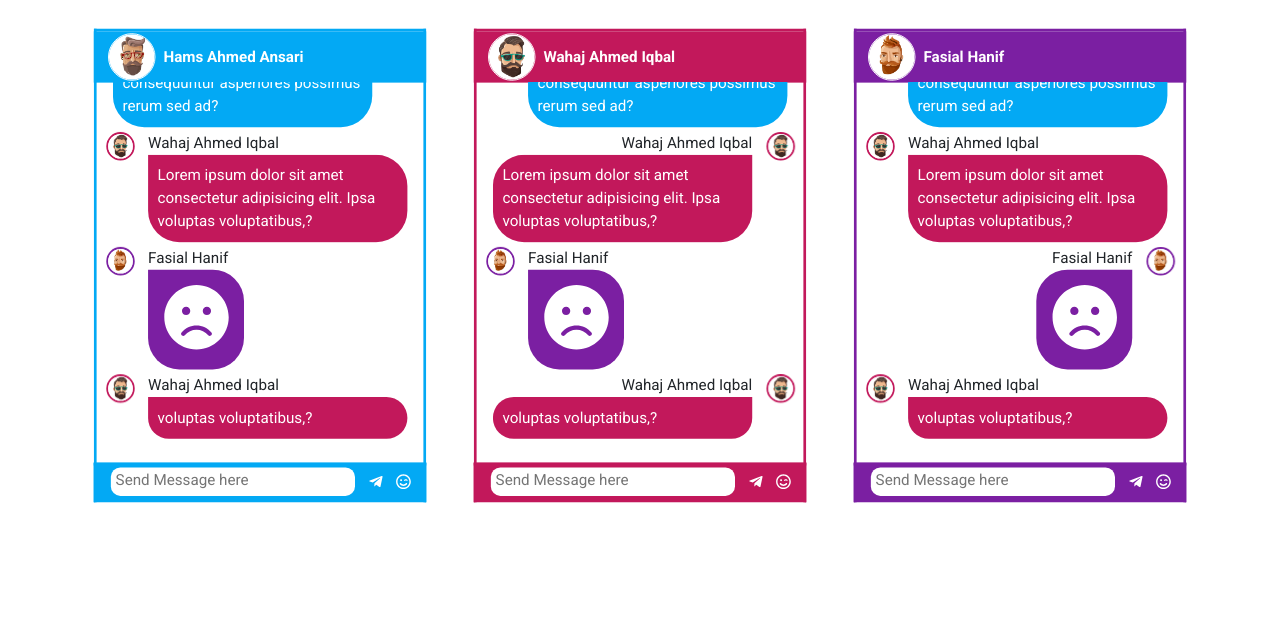
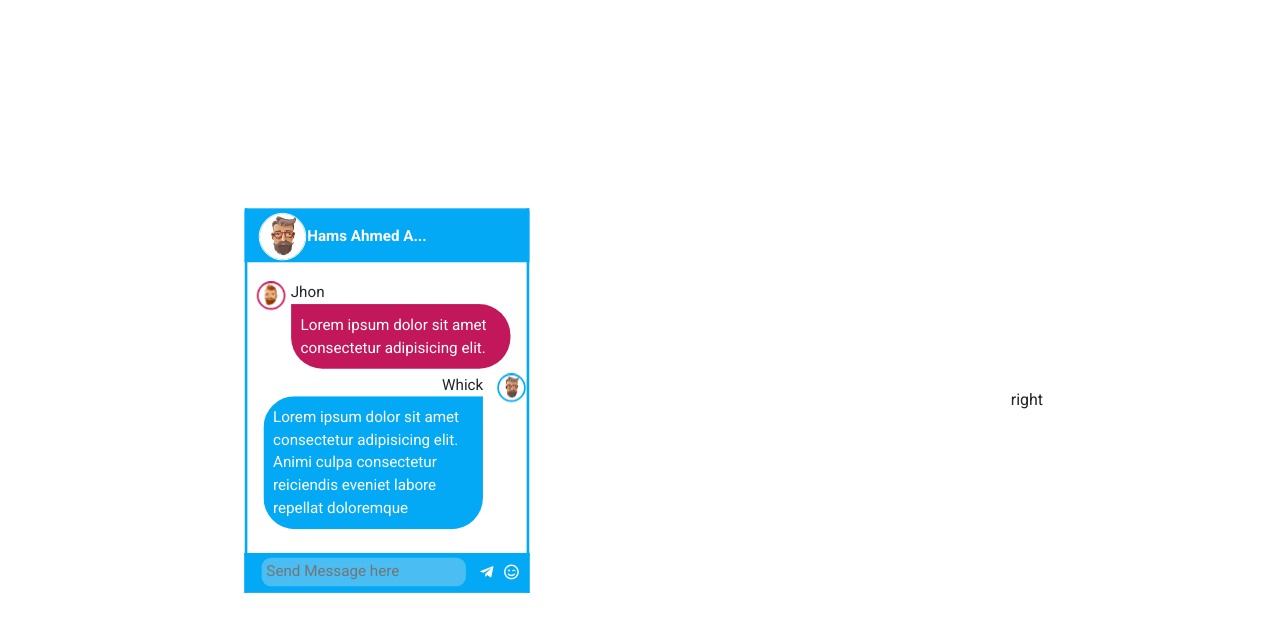
Before and after one commit to hamsahmedansari/React-simple-chat, a React (Create React App) app: page / in a window 1280 px wide. Shown: the top 632 px of the page. Built offline with nearby package versions, Linux system fonts and the light colour scheme.

Commit message:
UPDATE: :construction: option component update

```diff
--- a/src/component/home/index.jsx
+++ b/src/component/home/index.jsx
@@ -1,6 +1,7 @@
 import React, { Component } from "react";
 import "./style.scss";
 import Chat from "../chat";
+import Option from "../option";
 
 class Home extends Component {
   constructor(props) {
@@ -89,35 +90,28 @@ class Home extends Component {
 
   render() {
     return (
-      <div className="home">
-        <div className="container text-center mt-3">
-          <h2>{/* <i className="far fa-comments" /> Group Chat */}</h2>
-        </div>
-        {/* Chat */}
-        <div className="container">
-          <div className="row ">
-            {/* <div className="col-12 col-xl-4 col-lg-4 col-sm-6 col-xs-12">
-              <Chat active={true} />
-            </div> */}
-            {/* Need To Active on click */}
-            {this.state.users.map(user => (
-              <div
-                className="col-12 col-xl-4 col-lg-4 col-sm-6 col-xs-12 mb-5"
-                key={user._id}
-              >
-                <Chat
-                  user={user}
-                  active={user.active}
-                  messages={this.state.messages}
-                  allUsers={this.state.users}
-                  changeStateOfUserFocus={this.changeStateOfUserFocus}
-                  pushMessageToState={this.pushMessageToState}
-                />
-              </div>
-            ))}
-          </div>
-        </div>
-      </div>
+      // <div className="home">
+      //   <div className="container">
+      //     <div className="row ">
+      //       {this.state.users.map(user => (
+      //         <div
+      //           className="col-12 col-xl-4 col-lg-4 col-sm-6 col-xs-12 mb-5"
+      //           key={user._id}
+      //         >
+      //           <Chat
+      //             user={user}
+      //             active={user.active}
+      //             messages={this.state.messages}
+      //             allUsers={this.state.users}
+      //             changeStateOfUserFocus={this.changeStateOfUserFocus}
+      //             pushMessageToState={this.pushMessageToState}
+      //           />
+      //         </div>
+      //       ))}
+      //     </div>
+      //   </div>
+      // </div>
+      <Option />
     );
   }
 }
--- /dev/null
+++ b/src/component/option/index.jsx
@@ -0,0 +1,119 @@
+import React, { Component } from "react";
+import "./style.scss";
+import Chat from "../chat";
+
+class Option extends Component {
+  constructor(props) {
+    super(props);
+    this.state = {
+      name: "Hams Ahmed Ansari",
+      image: "/assets/images/4.jpeg",
+      color: "#03A9F4",
+      fontColor: "#fff"
+    };
+  }
+  render() {
+    const { color, fontColor, image, name } = this.state;
+    return (
+      <div className="option">
+        <div className="flex-container w-100 h-100">
+          <div className="item">
+            <div className="chat">
+              <div className="container" style={{ borderColor: color }}>
+                <div
+                  className="row"
+                  style={{ backgroundColor: color, color: fontColor }}
+                >
+                  <div className="col-2">
+                    <img src={image} alt="" />
+                  </div>
+                  <div className="col-10 m-auto pl-3">
+                    {name.length > 12 ? name.slice(0, 12) + "..." : name}
+                  </div>
+                </div>
+                <div className="row">
+                  <div className="col-12">
+                    <div className="chatSingle" ref="message">
+                      <div className="row">
+                        <React.Fragment>
+                          <div className="col-2 user animated slideInLeft">
+                            <img
+                              src="/assets/images/3.jpeg"
+                              alt=""
+                              style={{ borderColor: "#C2185B" }}
+                            />
+                          </div>
+                          <div className="col-10 message  animated slideInLeft">
+                            <p>Jhon</p>
+                            <p
+                              onClick={() => this.handleToggleDateVisibility()}
+                              style={{ background: "#C2185B" }}
+                              className=" animated lightSpeedIn"
+                            >
+                              Lorem ipsum dolor sit amet consectetur adipisicing
+                              elit.
+                            </p>
+                          </div>
+                        </React.Fragment>
+                        <React.Fragment>
+                          <div className="col-10 message active animated slideInRight">
+                            <p>Whick</p>
+                            <p
+                              onClick={() => this.handleToggleDateVisibility()}
+                              style={{ background: color, marginLeft: "auto" }}
+                              className="animated lightSpeedIn"
+                            >
+                              Lorem ipsum dolor sit amet consectetur adipisicing
+                              elit. Animi culpa consectetur reiciendis eveniet
+                              labore repellat doloremque
+                            </p>
+                          </div>
+                          <div className="col-2 user   animated slideInRight">
+                            <img
+                              src={image}
+                              alt=""
+                              style={{ borderColor: color }}
+                            />
+                          </div>
+                        </React.Fragment>
+                      </div>
+                    </div>
+                  </div>
+                </div>
+                <div
+                  className="row"
+                  style={{
+                    backgroundColor: color,
+                    color: fontColor,
+                    borderColor: color
+                  }}
+                >
+                  <div className="col-10">
+                    <textarea
+                      placeholder="Send Message here"
+                      value=""
+                      disabled={true}
+                    />
+                  </div>
+                  <div className="col-1">
+                    <span>
+                      <i className="fab fa-telegram-plane" />
+                    </span>
+                  </div>
+                  <div className="col-1">
+                    <span>
+                      <i className="far fa-smile-wink" />
+                    </span>
+                  </div>
+                </div>
+              </div>
+            </div>
+          </div>
+          <div className="item">right</div>
+        </div>
+      </div>
+    );
+  }
+}
+
+export default Option;
--- /dev/null
+++ b/src/component/option/style.scss
@@ -0,0 +1,21 @@
+.option {
+  position: fixed;
+  top: 0;
+  left: 0;
+  right: 0;
+  width: 100%;
+  height: 100%;
+  .flex-container {
+    display: flex;
+    flex-direction: row;
+    align-items: center;
+    justify-content: space-around;
+    flex-wrap: wrap;
+  }
+  .item {
+    order: 1;
+  }
+  .chat {
+    width: 300px;
+  }
+}
```
